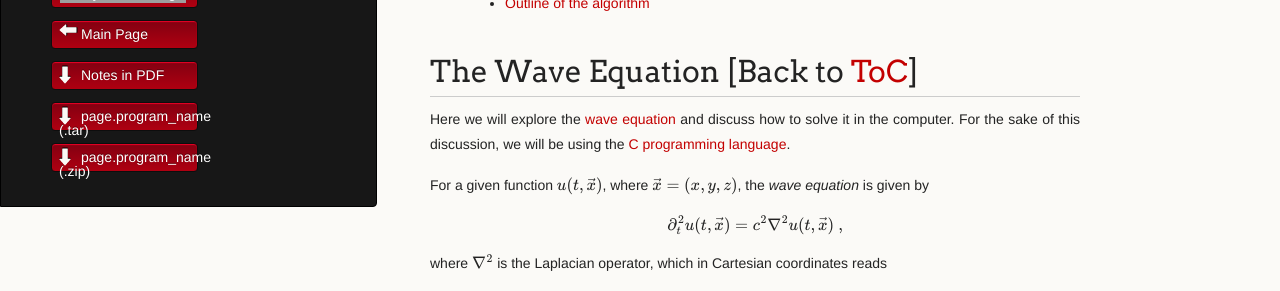
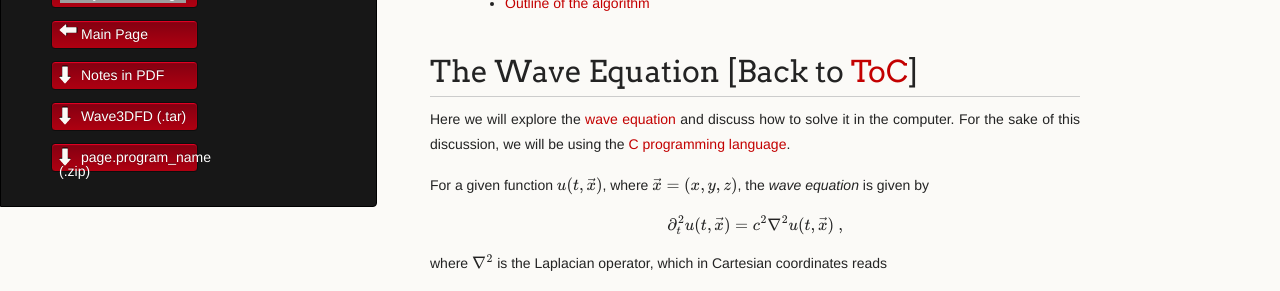
Before and after one commit to leowerneck/leowerneck.github.io, a Jekyll site: the page built from Wave_equation.md, in a window 1280 px wide. Shown: the part 246-537 px from the top of the page. Built offline with Jekyll 4.4.1, drawn with Linux system fonts in a browser that asks for light colours; formulas are drawn with MathJax 3; a script that is not in the unit is left out; grey boxes are pictures that could not be loaded.

Commit message:
Testing new buttons

```diff
--- a/Wave_equation.md
+++ b/Wave_equation.md
@@ -2,7 +2,7 @@
 layout: notes
 title: Wave Equation
 mathjax: true
-program_name: Wave3DFD
+program_name: 'Wave3DFD'
 tarpath: '/assets/Notes/Wave_equation.pdf'
 zippath: '/assets/Notes/Wave_equation.pdf'
 pdfpath: '/assets/Notes/Wave_equation.pdf'
--- a/_layouts/notes.html
+++ b/_layouts/notes.html
@@ -38,7 +38,7 @@
           {% endif %}
           {% if page.program_name %}
             {% if page.tarpath %}
-            <li><a class="buttons download" href="{{ page.tarpath }}">page.program_name (.tar)</a></li>
+            <li><a class="buttons download" href="{{ page.tarpath }}">{{ page.program_name }} (.tar)</a></li>
             {% endif %}
             {% if page.zippath %}
             <li><a class="buttons download" href="{{ page.zippath }}">page.program_name (.zip)</a></li>
```
